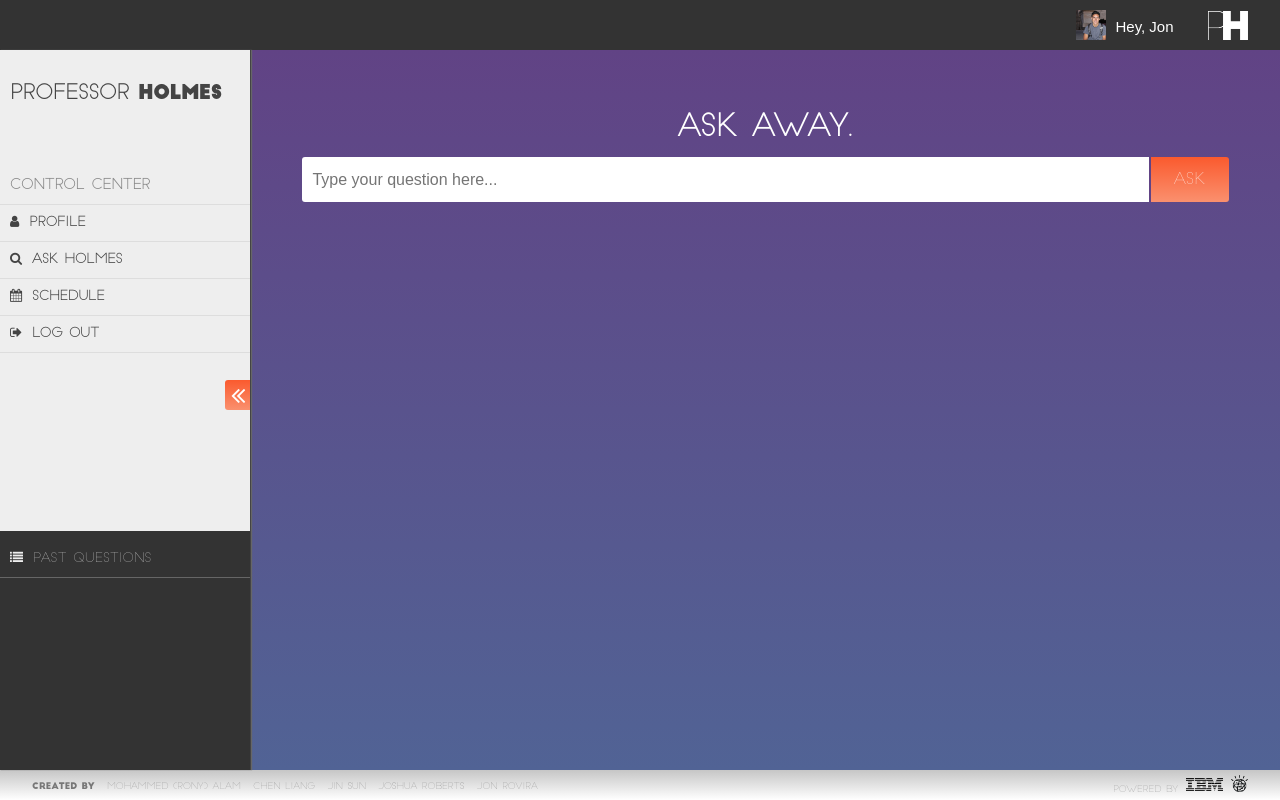
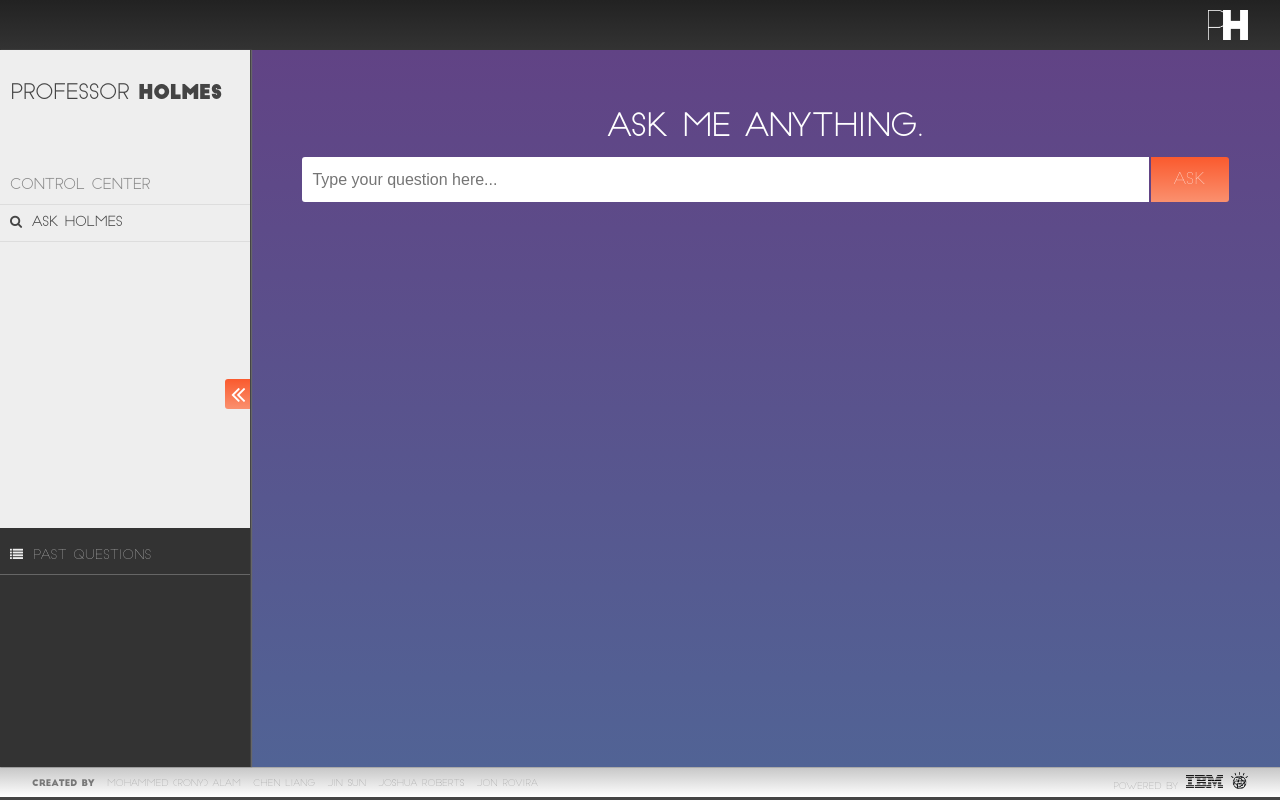
Before and after one commit to JinSun2014/CourseAdvisor, a Django app: template templates/index.html in a window 1280 px wide. Run offline with Django 3.2, Linux system fonts and the light colour scheme; the template is opened without the code that fills it, so the values that code supplies are empty; parts of the project's set-up code (start-up, migrations or seed data) failed here and were passed over; some libraries are stand-ins or nearby versions.

Commit message:
removed user greeting

```diff
--- a/static/css/style.css
+++ b/static/css/style.css
@@ -18,12 +18,17 @@ html {
     html body header {
       width: 100%;
       height: 50px;
-      background-color: #333; }
+      background: -webkit-linear-gradient(#222, #333);
+      background: -o-linear-gradient(#222, #333);
+      background: -moz-linear-gradient(#222, #333);
+      background: linear-gradient(#222, #333); }
       html body header div.header-inner {
         margin: 0 auto;
         padding: 10px 0;
         width: 95%;
         height: 30px; }
+        html body header div.header-inner div.header-left {
+          float: left; }
         html body header div.header-inner div.header-right {
           float: right; }
           html body header div.header-inner div.header-right img.user-image {
@@ -358,7 +363,8 @@ html {
       background: -moz-linear-gradient(#c6c6c6, #fff);
       background: linear-gradient(#c6c6c6, #fff);
       overflow: auto;
-      box-shadow: 0 -3px 1px #888; }
+      box-shadow: 0 1px 0px #aaa inset;
+      border-bottom: 3px solid #444; }
       html body footer div.footer-inner {
         margin: 0 auto;
         padding: 5px 0;
--- a/static/css/style.scss
+++ b/static/css/style.scss
@@ -9,6 +9,8 @@ $main-background-color-2: #516395;
 $orange-background-color-1: #FA5A2E;
 $orange-background-color-2: #FA906E;
 
+$header-background-color-1: #222;
+$header-background-color-2: #333;
 $footer-background-color-1: #c6c6c6;
 $footer-background-color-2: #fff;
 
@@ -44,7 +46,10 @@ html {
 		header {
 			width: 100%;
 			height: 50px;
-			background-color: #333;
+			background: -webkit-linear-gradient($header-background-color-1, $header-background-color-2);
+			background: -o-linear-gradient($header-background-color-1, $header-background-color-2);
+			background: -moz-linear-gradient($header-background-color-1, $header-background-color-2);
+			background: linear-gradient($header-background-color-1, $header-background-color-2);
 
 			div.header-inner {
 				margin: 0 auto;
@@ -52,6 +57,10 @@ html {
 				width: $header-footer-inner-width;
 				height: 30px;
 
+				div.header-left {
+					float: left;
+
+				}
 				div.header-right {
 					float: right;
 
@@ -535,7 +544,8 @@ html {
 			background: -moz-linear-gradient($footer-background-color-1, $footer-background-color-2);
 			background: linear-gradient($footer-background-color-1, $footer-background-color-2);
 			overflow: auto;
-			box-shadow: 0 -3px 1px #888;
+			box-shadow: 0 1px 0px #aaa inset;
+			border-bottom: 3px solid #444;
 
 			div.footer-inner {
 				margin: 0 auto;
--- a/static/js/script.js
+++ b/static/js/script.js
@@ -45,7 +45,7 @@ $(document).ready(function() {
 		/* Heights */
 		wHeight = $(window).height(); // window
 		hHeight = $('header').height(); // header
-		fHeight = $('footer').height(); // footer
+		fHeight = $('footer').outerHeight(); // footer w/ border
 		vHeight = wHeight - hHeight - fHeight; // view
 
 		$('div.drawer').height(vHeight);
--- a/templates/index.html
+++ b/templates/index.html
@@ -19,9 +19,11 @@
 
 		<header>
 			<div class="header-inner">
+				<div class="header-left">
+				</div>
 				<div class="header-right">
-					<img class="user-image" src="static/img/me.jpg">
-					<span class="user-greeting">Hey, Jon</span>
+					<!-- <img class="user-image" src="static/img/me.jpg">
+					<span class="user-greeting">Hey, Jon</span> -->
 					<img class="ph-logo" src="static/img/ph-logo.png">
 				</div>
 			</div>
@@ -32,10 +34,10 @@
 			<nav class="drawer-menu">
 				<h4 class="control-center-title">Control Center</h4>
 				<ul>
-					<li><a href="#"><i class="fa fa-user"></i><span>Profile</span></a></li>
+					<!-- <li><a href="#"><i class="fa fa-user"></i><span>Profile</span></a></li> -->
 					<li><a href="./"><i class="fa fa-search"></i><span>Ask Holmes</span></a></li>
-					<li><a href="./schedule"><i class="fa fa-calendar"></i><span>Schedule</span></a></li>
-					<li><a href="#"><i class="fa fa-sign-out"></i><span>Log Out</span></a></li>
+					<!-- <li><a href="./schedule"><i class="fa fa-calendar"></i><span>Schedule</span></a></li> -->
+					<!-- <li><a href="#"><i class="fa fa-sign-out"></i><span>Log Out</span></a></li> -->
 				</ul>
 			</nav>
 			<div class="past-questions">
@@ -53,7 +55,7 @@
 
 				<section class="query">
 					<form>
-            			<h2>Ask away.</h2>
+            			<h2>Ask me anything.</h2>
             			{% csrf_token %}
 						<input type="hidden" name="csrfmiddlewaretoken" value="${csrf_token}" style="display:none"/>
 						<input class="question" placeholder="Type your question here..."><button>Ask</button>
@@ -65,6 +67,7 @@
 					<ul class="results-list">
 					</ul>
 				</section>
+
 			</div>
 		</main>
 
```
Also changed, not shown: 1 other file.
